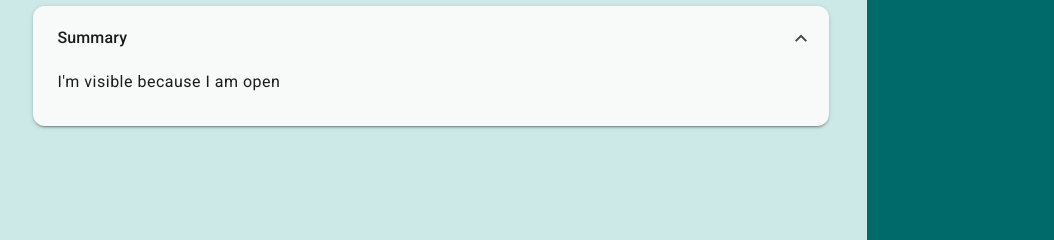
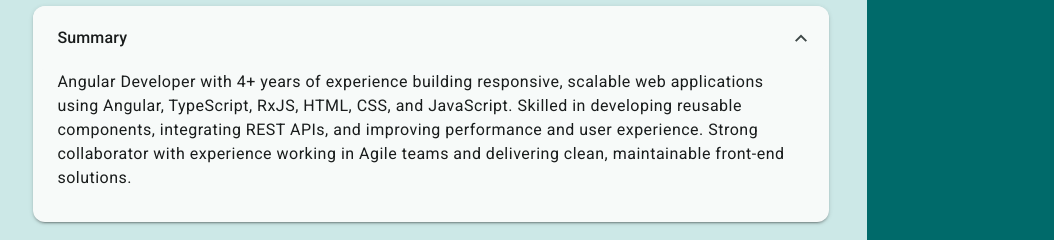
Before and after one commit to Luk33374/CV-app, an Angular app: page / in a window 1280 px wide. Both pictures are taken after a click on the button "Summary". Shown: the part 170-410 px from the top of the page, without its empty margins (53-1107 px from the left). Built offline with nearby package versions, Linux system fonts and the light colour scheme.

Commit message:
Add summary text

```diff
--- a/src/app/main-content/summary/summary.html
+++ b/src/app/main-content/summary/summary.html
@@ -2,5 +2,11 @@
   <mat-expansion-panel-header>
     <mat-panel-title> Summary </mat-panel-title>
   </mat-expansion-panel-header>
-  <p>I'm visible because I am open</p>
+  <p>
+    Angular Developer with 4+ years of experience building responsive, scalable web applications
+    using Angular, TypeScript, RxJS, HTML, CSS, and JavaScript. Skilled in developing reusable
+    components, integrating REST APIs, and improving performance and user experience. Strong
+    collaborator with experience working in Agile teams and delivering clean, maintainable front-end
+    solutions.
+  </p>
 </mat-expansion-panel>
```
